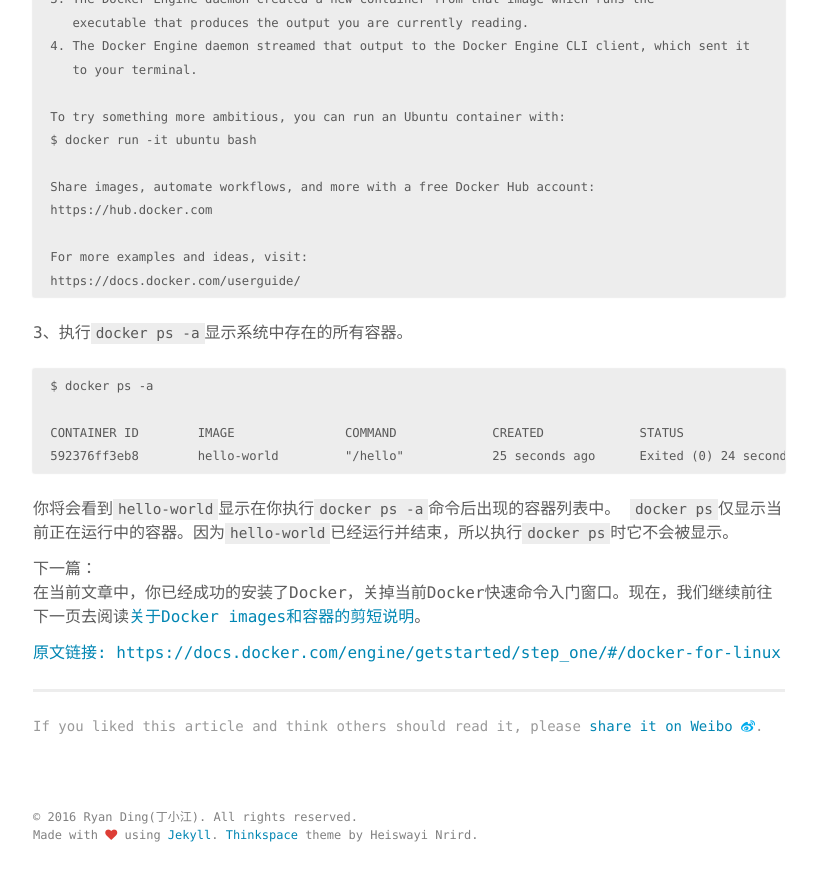
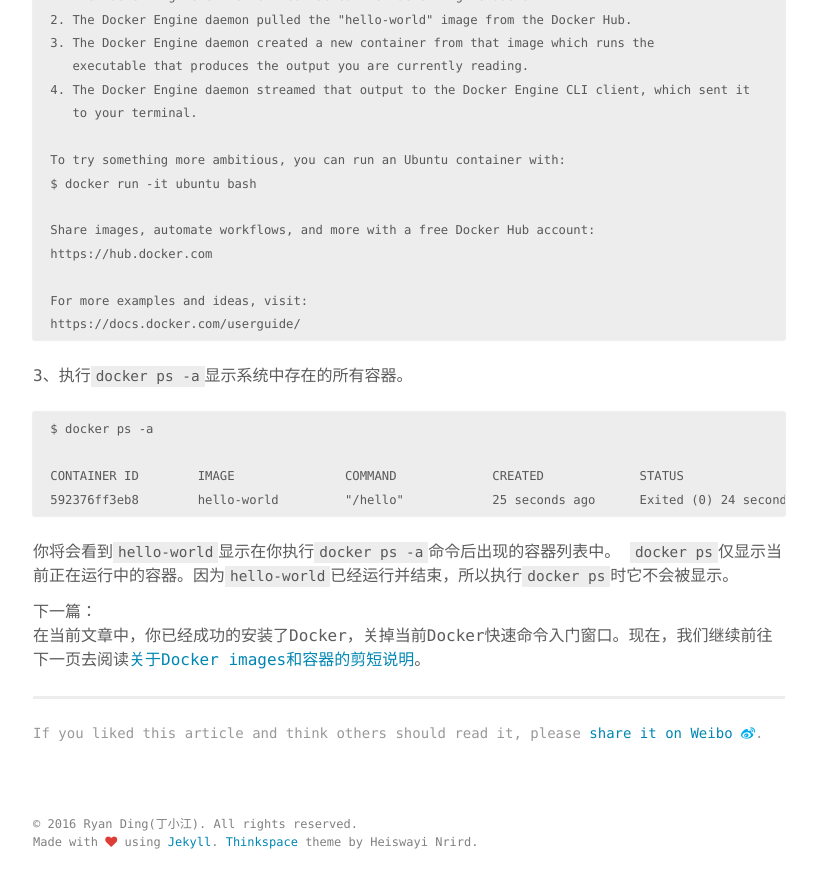
Before and after one commit to engineer-dahe/dahe.github.io, a Jekyll site: the page built from _posts/2016-11-23-docker-guid-translate-1.md, in a window 1280 px wide and 900 px high, scrolled down 1813 px. Shown: the top 888 px of the window, without its empty margins (231-1048 px from the left). Built offline with Jekyll 4.4.1, drawn with Linux system fonts in a browser that asks for light colours; some of the changed lines change nothing that is shown; some of the changed text lies outside the part shown.

Commit message:
edit posts

```diff
--- a/_posts/2016-11-23-docker-guid-translate-1.md
+++ b/_posts/2016-11-23-docker-guid-translate-1.md
@@ -2,8 +2,11 @@
 layout: post
 title: "Docker用户文档翻译(1)"
 comments: true
+description: ""
 keywords: ""
 ---
+
+原文: [Install Docker and run hello-world](https://docs.docker.com/engine/getstarted/step_one/#/docker-for-linux)
 
 ## 安装Docker主要分为以下三个步骤：
 * 步骤1：获取Docker
@@ -94,5 +97,3 @@
 
 下一篇：<br>
 在当前文章中，你已经成功的安装了Docker，关掉当前Docker快速命令入门窗口。现在，我们继续前往下一页去阅读[关于Docker images和容器的剪短说明](https://docs.docker.com/engine/getstarted/step_two/)。
-
-[原文链接: https://docs.docker.com/engine/getstarted/step_one/#/docker-for-linux](https://docs.docker.com/engine/getstarted/step_one/#/docker-for-linux)
```
